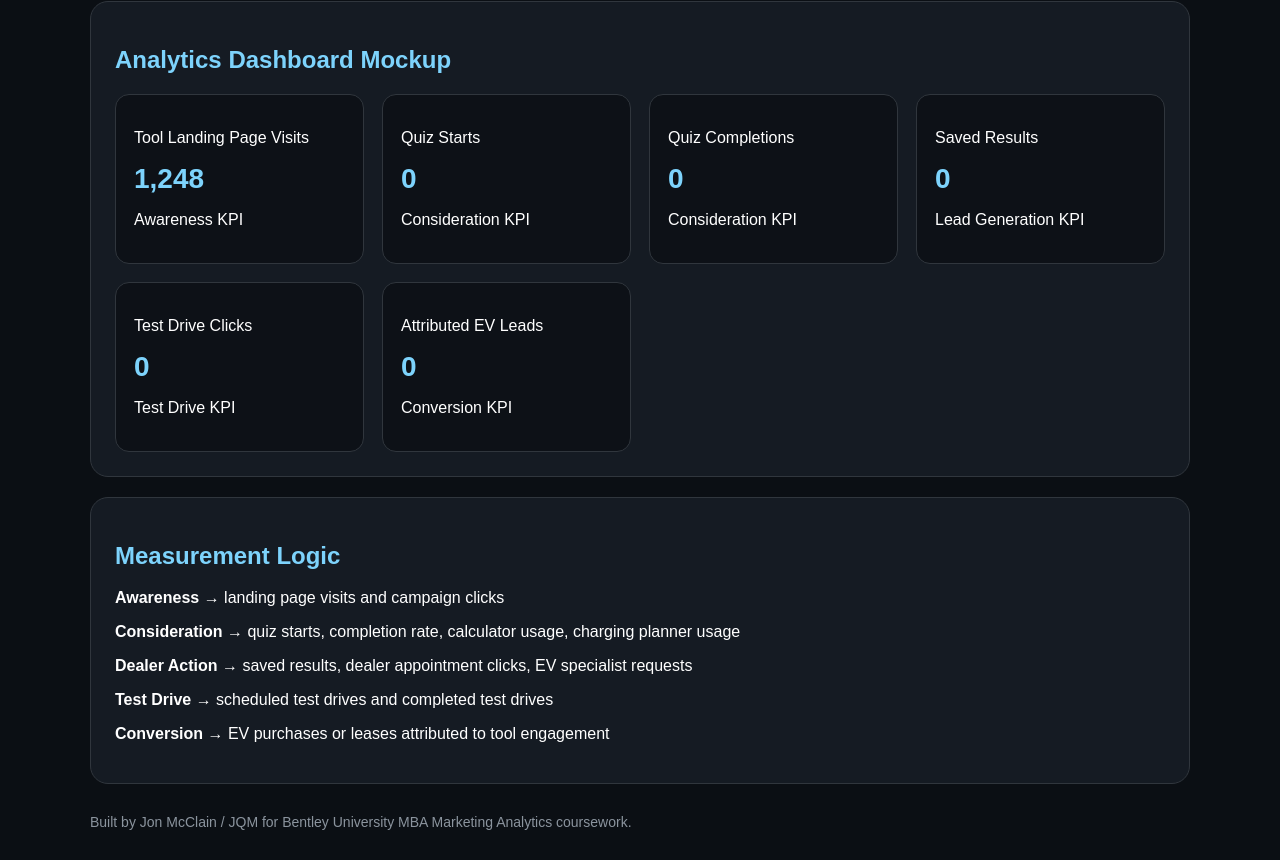
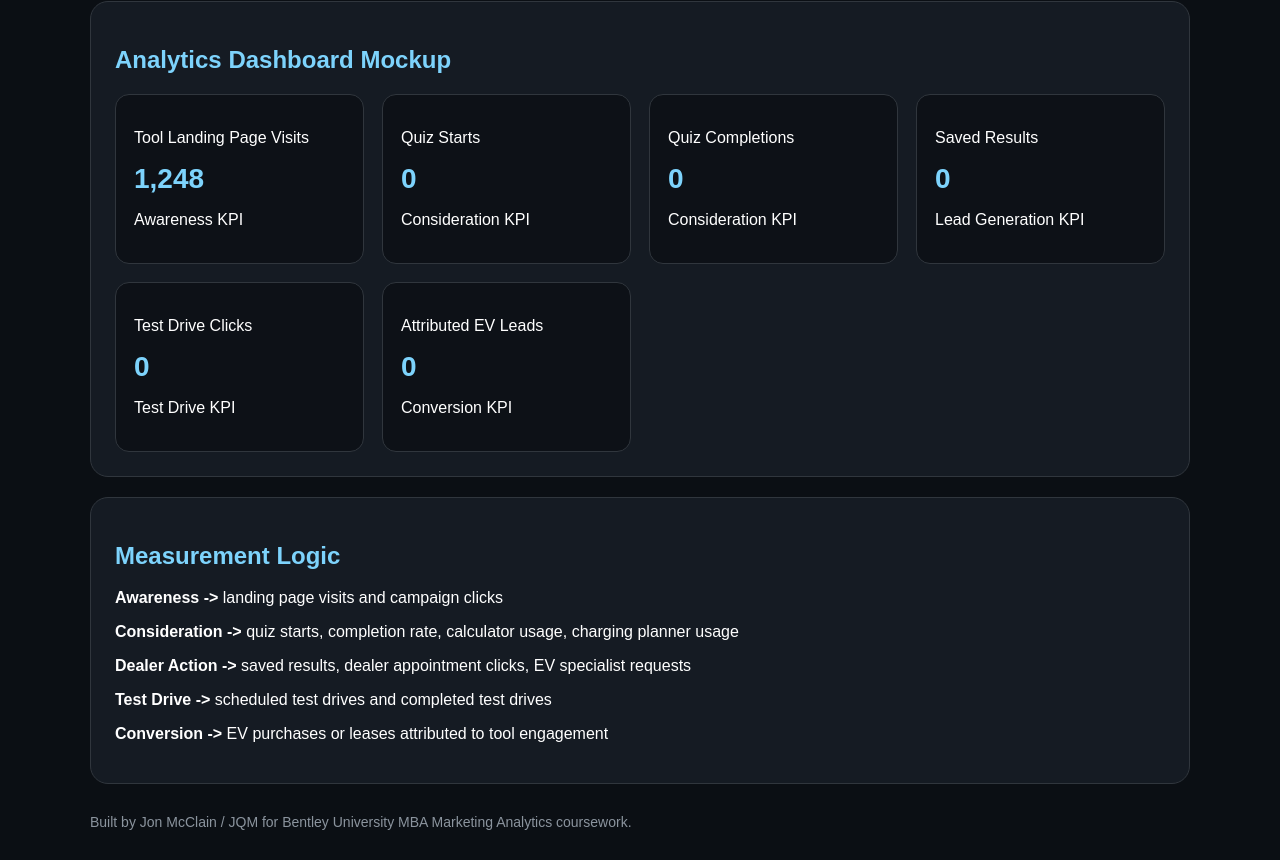
Before and after one commit to JonQmcclain/Kia-EV-DecisionTool_byJQM, a plain HTML site: page index.html in a window 1280 px wide. Shown: the part 532-1392 px from the top of the page. Drawn offline with Linux system fonts and the light colour scheme.

Commit message:
Update index.html

```diff
--- a/index.html
+++ b/index.html
@@ -102,11 +102,11 @@
 
     <section class="card">
       <h2>Measurement Logic</h2>
-      <p><strong>Awareness →</strong> landing page visits and campaign clicks</p>
-      <p><strong>Consideration →</strong> quiz starts, completion rate, calculator usage, charging planner usage</p>
-      <p><strong>Dealer Action →</strong> saved results, dealer appointment clicks, EV specialist requests</p>
-      <p><strong>Test Drive →</strong> scheduled test drives and completed test drives</p>
-      <p><strong>Conversion →</strong> EV purchases or leases attributed to tool engagement</p>
+      <p><strong>Awareness -></strong> landing page visits and campaign clicks</p>
+      <p><strong>Consideration -></strong> quiz starts, completion rate, calculator usage, charging planner usage</p>
+      <p><strong>Dealer Action -></strong> saved results, dealer appointment clicks, EV specialist requests</p>
+      <p><strong>Test Drive -></strong> scheduled test drives and completed test drives</p>
+      <p><strong>Conversion -></strong> EV purchases or leases attributed to tool engagement</p>
     </section>
 
     <footer>
```
